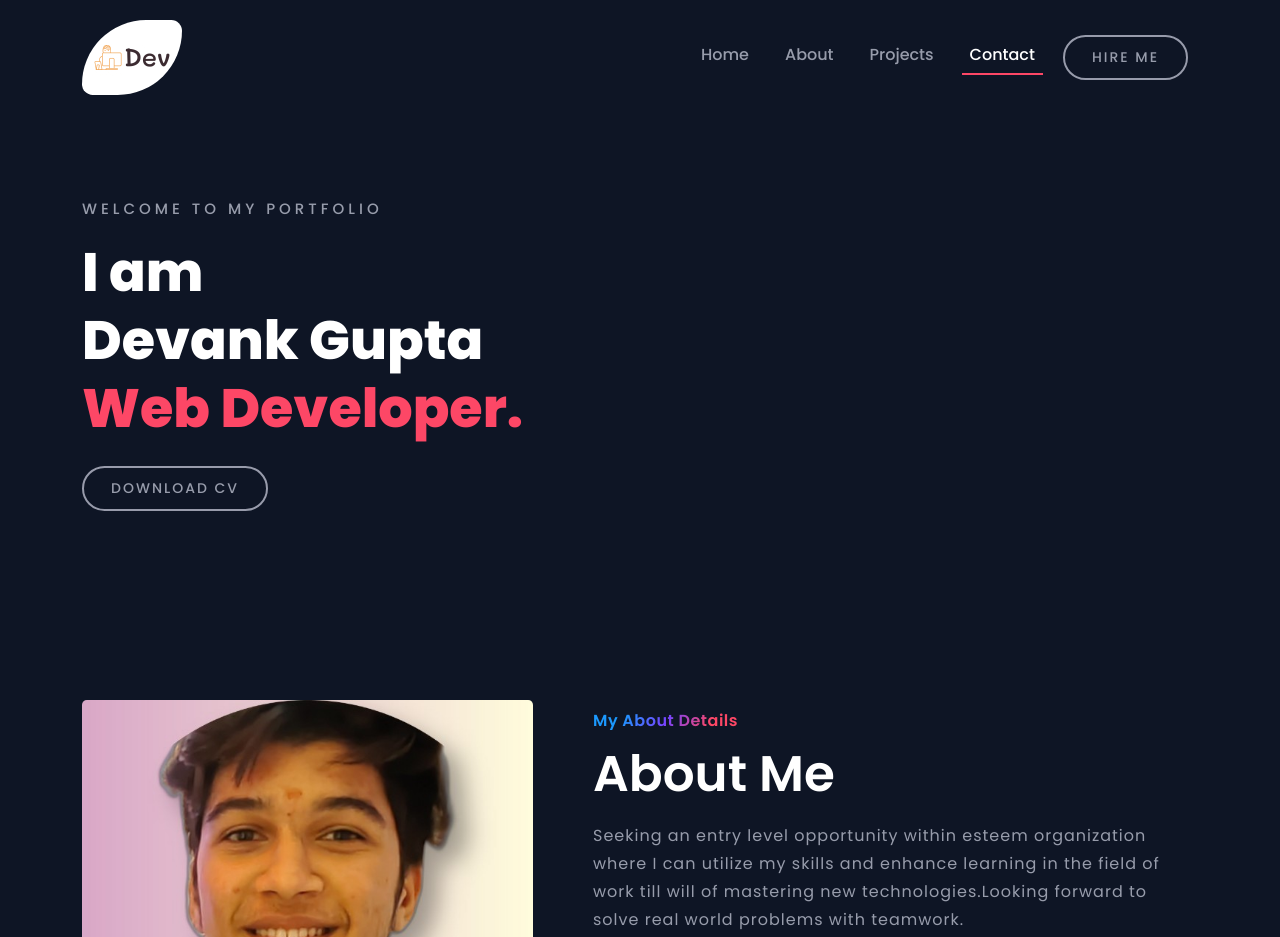
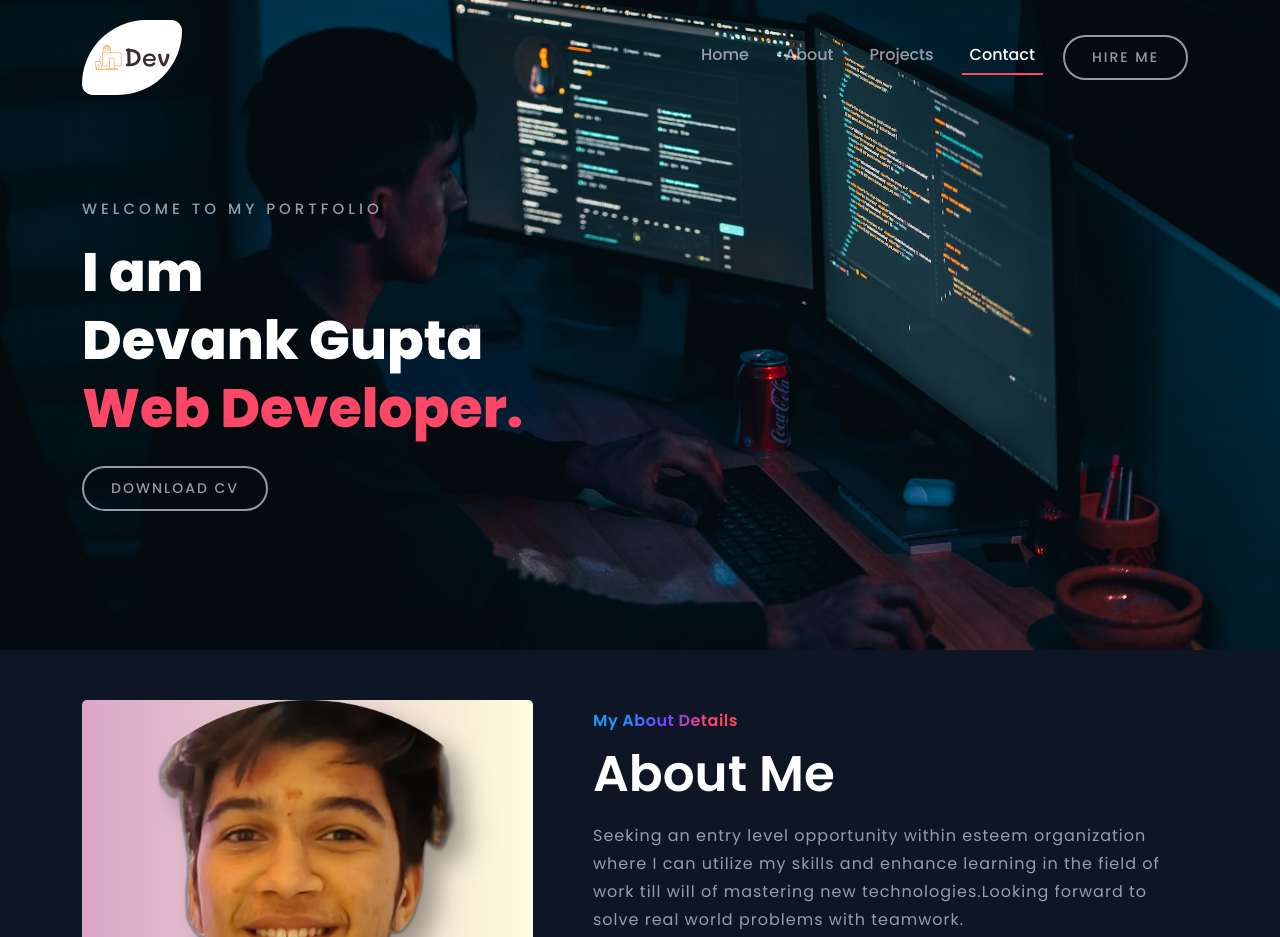
Before and after one commit to Devank1/Portfolio.github.io, a plain HTML site: page index.html in a window 1280 px wide. Shown: the top 937 px of the page. Drawn offline with nearby package versions, Linux system fonts and the light colour scheme.

Commit message:
Update style.css

```diff
--- a/portfolio/css/style.css
+++ b/portfolio/css/style.css
@@ -237,7 +237,7 @@ button {
     width: 100%;
     height: auto;
     min-height: 650px;
-    background-image: url('/portfolio/portfolio/images/123.jpg');
+    background-image: url('/portfolio/images/123.jpg');
     background-repeat: no-repeat;
     background-position: center center;
     background-size: cover;
```
